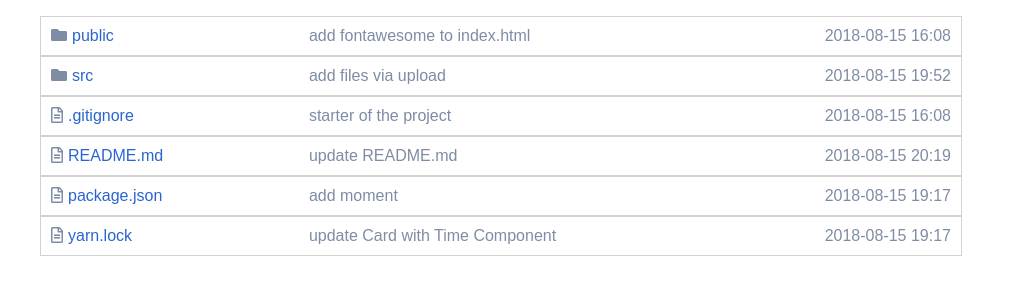
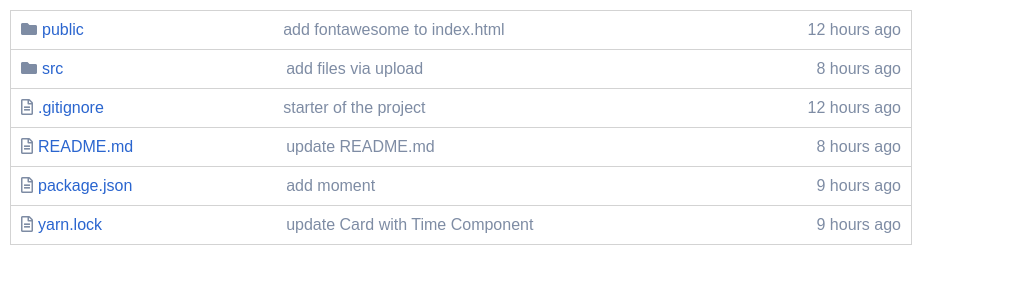
Before and after one commit to mavisluan/github, a React (Create React App) app: page / in a window 1280 px wide. Shown: the top 300 px of the page, without its empty margins (0-1015 px from the left). Built offline with nearby package versions, Linux system fonts and the light colour scheme.

Commit message:
edit the border

```diff
--- a/package.json
+++ b/package.json
@@ -3,6 +3,7 @@
   "version": "0.1.0",
   "private": true,
   "dependencies": {
+    "moment": "^2.22.2",
     "react": "^16.4.2",
     "react-dom": "^16.4.2",
     "react-scripts": "1.1.4"
--- a/src/App.css
+++ b/src/App.css
@@ -1,12 +1,22 @@
-li {
+.items-list {
+  display: flex;
+  flex-direction: column;
+  max-width: 900px;
+  border: 1px solid lightgray;
+  border-top: 0;
+  margin: 10px;
+}
+
+
+.items-list > div {
   list-style: none;
-  padding: 10px;
-  border: 1px solid lightgray;
-  max-width: 900px;;
+  border-top: 1px solid lightgray;
+  max-width: 900px;
 }
 
 .item {
   display: flex;
+  padding: 10px
 }
 
 span {
--- a/src/App.js
+++ b/src/App.js
@@ -5,14 +5,12 @@ import { items } from './static-data'
 
 const ItemsList = () => (
   <div className='items-list'>
-    <ul >
-      {items.map(item => (
-        <li key={item.id}>
+       {items.map(item => (
+        <div key={item.id}>
           <Item item={item} />
-        </li>
+        </div>
       ))}
-    </ul>
-  </div>
+   </div>
 
 )
 
--- a/src/Item.js
+++ b/src/Item.js
@@ -1,5 +1,6 @@
 import React from 'react'
 import ItemName from './ItemName'
+import Time from './Time'
 
 const Item = ({ item: {type, name, text, timestamp }}) => {
     return (
@@ -11,7 +12,7 @@ const Item = ({ item: {type, name, text, timestamp }}) => {
                 <span>{text}</span>
             </div>
             <div className='time'>
-                <span>{timestamp}</span>
+                <Time time={timestamp} />
             </div>
         </div>
 
```
Also changed, not shown: 1 other file (tests, documents, lock files or other folders).
